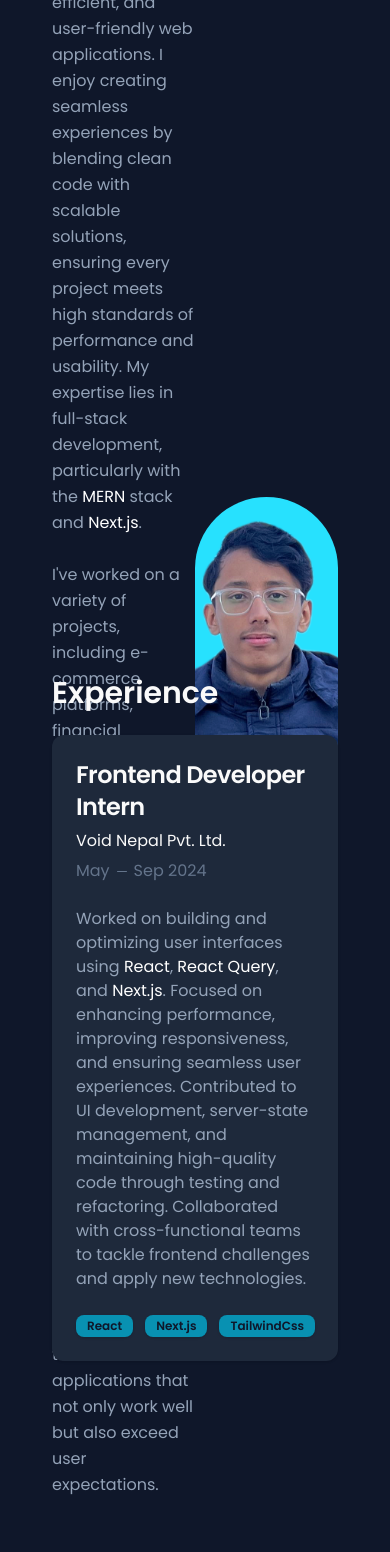
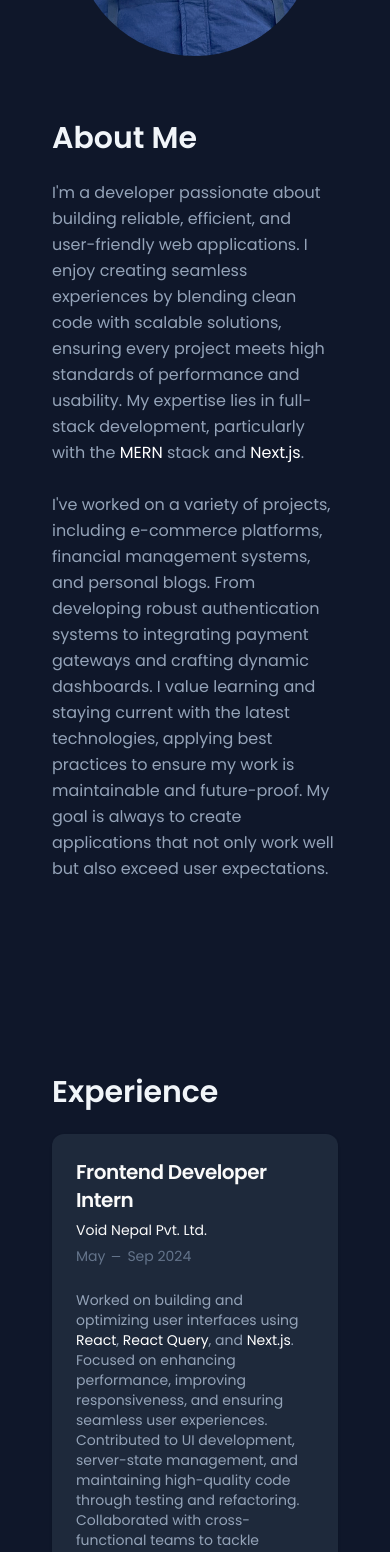
Before and after one commit to Subodh-Bny/portfolio, a Next.js app: page /about in a window 390 px wide. Shown: the part 320-1872 px from the top of the page. Before the commit the page ends 1818 px from the top, so only its background shows below. Built offline with nearby package versions, Linux system fonts and the light colour scheme.

Commit message:
about page responsive

```diff
--- a/src/app/(home)/layout.tsx
+++ b/src/app/(home)/layout.tsx
@@ -50,10 +50,24 @@ const Layout = ({ children }: { children: React.ReactNode }) => {
   });
 
   const handleClick = () => {
-    setTheme((prev) => (prev === "light" ? "dark" : "light"));
-
     if (webRef.current) {
-      gsap.from(webRef.current, { y: 50, ease: "elastic", duration: 2 });
+      gsap.fromTo(
+        webRef.current,
+        { y: 0 },
+        {
+          y: 20,
+          ease: "power1.inOut",
+          duration: 0.2,
+          onComplete: () => {
+            gsap.to(webRef.current, {
+              y: 0,
+              ease: "elastic",
+              duration: 3,
+            });
+            setTheme((prev) => (prev === "light" ? "dark" : "light"));
+          },
+        }
+      );
     }
   };
 
--- a/src/app/(smooth-scroll)/about/page.tsx
+++ b/src/app/(smooth-scroll)/about/page.tsx
@@ -1,8 +1,7 @@
 "use client";
 
 import React from "react";
-import { motion } from "motion/react";
-
+import { motion } from "framer-motion";
 import { GoDash } from "react-icons/go";
 import {
   Card,
@@ -22,7 +21,7 @@ const Section = React.memo(({ content }: { content: React.ReactNode }) => {
       whileInView={{ opacity: 1, y: 0 }}
       viewport={{ once: false, margin: "-10px" }}
       transition={{ duration: 0.5 }}
-      className="px-4 py-16 md:py-24 lg:py-32 h-screen grid grid-cols-2 items-center "
+      className="px-4 py-16 md:py-24 lg:py-32"
     >
       {content}
     </motion.section>
@@ -35,14 +34,29 @@ const About = () => {
   const sections = [
     {
       content: (
-        <>
-          <div className="">
+        <div className="w-full flex flex-col md:flex-row-reverse items-center justify-between gap-8">
+          <motion.div
+            initial={{ opacity: 0, y: 30 }}
+            whileInView={{ opacity: 1, y: 0 }}
+            viewport={{ once: false, margin: "-50px" }}
+            transition={{ duration: 0.7, delay: 0.4 }}
+            className="w-full flex justify-center mb-8"
+          >
+            <Image
+              src="/subodh.png"
+              alt="subodh"
+              height={300}
+              width={300}
+              className="rounded-full h-60 w-60 md:h-80 md:w-80 object-cover"
+            />
+          </motion.div>
+          <div className="w-full space-y-6">
             <motion.h2
               initial={{ opacity: 0, x: -50 }}
               whileInView={{ opacity: 1, x: 0 }}
               viewport={{ once: false, margin: "-50px" }}
               transition={{ duration: 0.5, delay: 0.2 }}
-              className="text-3xl md:text-4xl lg:text-5xl font-bold mb-6 text-slate-900 dark:text-slate-100"
+              className="text-3xl md:text-4xl lg:text-5xl font-bold text-slate-900 dark:text-slate-100"
             >
               About Me
             </motion.h2>
@@ -51,7 +65,7 @@ const About = () => {
               whileInView={{ opacity: 1, y: 0 }}
               viewport={{ once: false, margin: "-50px" }}
               transition={{ duration: 0.5, delay: 0.4 }}
-              className="dark:text-slate-400 text-slate-600 text-base  leading-relaxed"
+              className="dark:text-slate-400 text-slate-600 text-base leading-relaxed"
             >
               I&apos;m a developer passionate about building reliable,
               efficient, and user-friendly web applications. I enjoy creating
@@ -73,35 +87,18 @@ const About = () => {
               only work well but also exceed user expectations.
             </motion.p>
           </div>
-          <motion.div
-            initial={{ opacity: 0, y: 30 }}
-            whileInView={{ opacity: 1, y: 0 }}
-            viewport={{ once: false, margin: "-50px" }}
-            transition={{ duration: 0.7, delay: 0.4 }}
-            className="justify-self-center"
-          >
-            <Image
-              src={"/subodh.png"}
-              alt={"subodh"}
-              height={300}
-              width={300}
-              className="rounded-full h-80 w-80 object-cover"
-            />
-          </motion.div>
-        </>
+        </div>
       ),
     },
-
     {
       content: (
-        <>
-          <div className="col-span-2">
+        <div className="w-full space-y-6">
           <motion.h2
             initial={{ opacity: 0, x: -50 }}
             whileInView={{ opacity: 1, x: 0 }}
             viewport={{ once: false, margin: "-50px" }}
             transition={{ duration: 0.5, delay: 0.2 }}
-              className="text-3xl md:text-4xl lg:text-5xl font-bold mb-6"
+            className="text-3xl md:text-4xl lg:text-5xl font-bold text-slate-900 dark:text-slate-100"
           >
             Experience
           </motion.h2>
@@ -110,40 +107,38 @@ const About = () => {
             whileInView={{ opacity: 1, y: 0 }}
             viewport={{ once: false, margin: "-50px" }}
             transition={{ duration: 0.5, delay: 0.4 }}
-              className="text-slate-400 text-lg  leading-relaxed relative   col-span-2 space-y-4"
+            className="space-y-4"
           >
             <Card>
               <CardHeader>
-                  <CardTitle className="text-2xl">
+                <CardTitle className="text-xl md:text-2xl">
                   Frontend Developer Intern
                 </CardTitle>
-                  <h3 className="text-base">Void Nepal Pvt. Ltd.</h3>
-                  <CardDescription className="text-slate-500 text-base flex items-center gap-1">
+                <h3 className="text-sm md:text-base">Void Nepal Pvt. Ltd.</h3>
+                <CardDescription className="text-slate-500 text-sm md:text-base flex items-center gap-1">
                   May <GoDash /> Sep 2024
                 </CardDescription>
               </CardHeader>
-                <CardContent className="dark:text-slate-400 text-slate-700 text-base">
+              <CardContent className="dark:text-slate-400 text-slate-700 text-sm md:text-base">
                 Worked on building and optimizing user interfaces using{" "}
                 <span className="dark:text-white text-slate-900">React</span>,{" "}
                 <span className="dark:text-white text-slate-900">
                   React Query
                 </span>
                 , and{" "}
-                  <span className="dark:text-white text-slate-900">
-                    Next.js
-                  </span>
-                  . Focused on enhancing performance, improving responsiveness,
-                  and ensuring seamless user experiences. Contributed to UI
+                <span className="dark:text-white text-slate-900">Next.js</span>.
+                Focused on enhancing performance, improving responsiveness, and
+                ensuring seamless user experiences. Contributed to UI
                 development, server-state management, and maintaining
-                  high-quality code through testing and refactoring.
-                  Collaborated with cross-functional teams to tackle frontend
-                  challenges and apply new technologies.
+                high-quality code through testing and refactoring. Collaborated
+                with cross-functional teams to tackle frontend challenges and
+                apply new technologies.
               </CardContent>
-                <CardFooter className="flex gap-3">
-                  {["React", "Next.js", "TailwindCss"].map((name, index) => (
+              <CardFooter className="flex flex-wrap gap-2">
+                {["React", "Next.js", "TailwindCSS"].map((name, index) => (
                   <Badge
                     key={index}
-                      className="rounded-lg bg-cyan-600 cursor-pointer"
+                    className="rounded-lg bg-cyan-600 cursor-pointer text-xs md:text-sm"
                   >
                     {name}
                   </Badge>
@@ -152,13 +147,12 @@ const About = () => {
             </Card>
           </motion.div>
         </div>
-        </>
       ),
     },
   ];
 
   return (
-    <div className="">
+    <div className="container mx-auto space-y-16 ">
       {sections.map((section, index) => (
         <Section key={index} content={section.content} />
       ))}
--- a/src/app/layout.tsx
+++ b/src/app/layout.tsx
@@ -14,8 +14,8 @@ const poppins = Poppins({
 });
 
 export const metadata: Metadata = {
-  title: "Create Next App",
-  description: "Generated by create next app",
+  title: "Subodh Adhikari",
+  description: "Personal portfolio",
 };
 
 export default function RootLayout({
```
Lines whose indentation alone changed are shown as unchanged.
